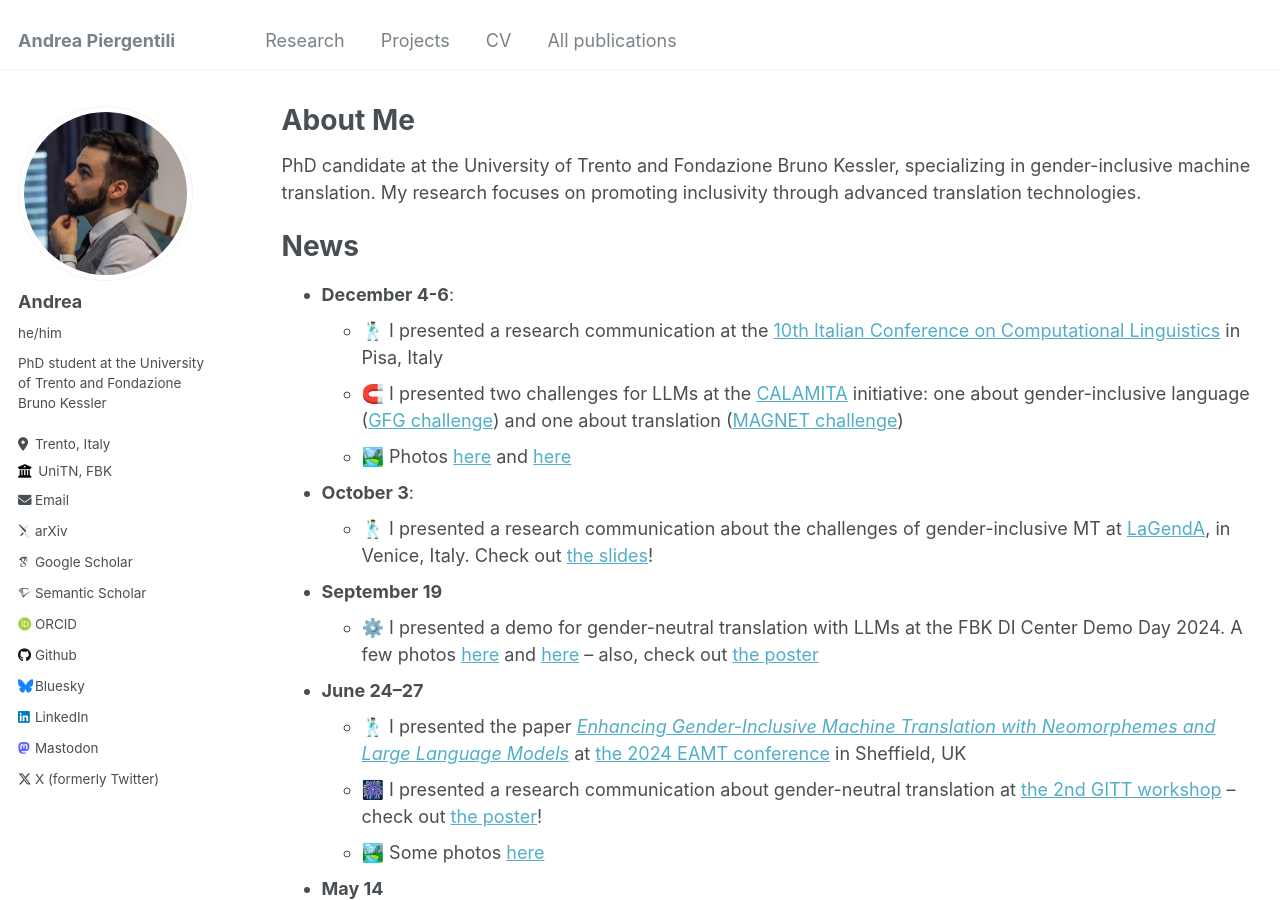
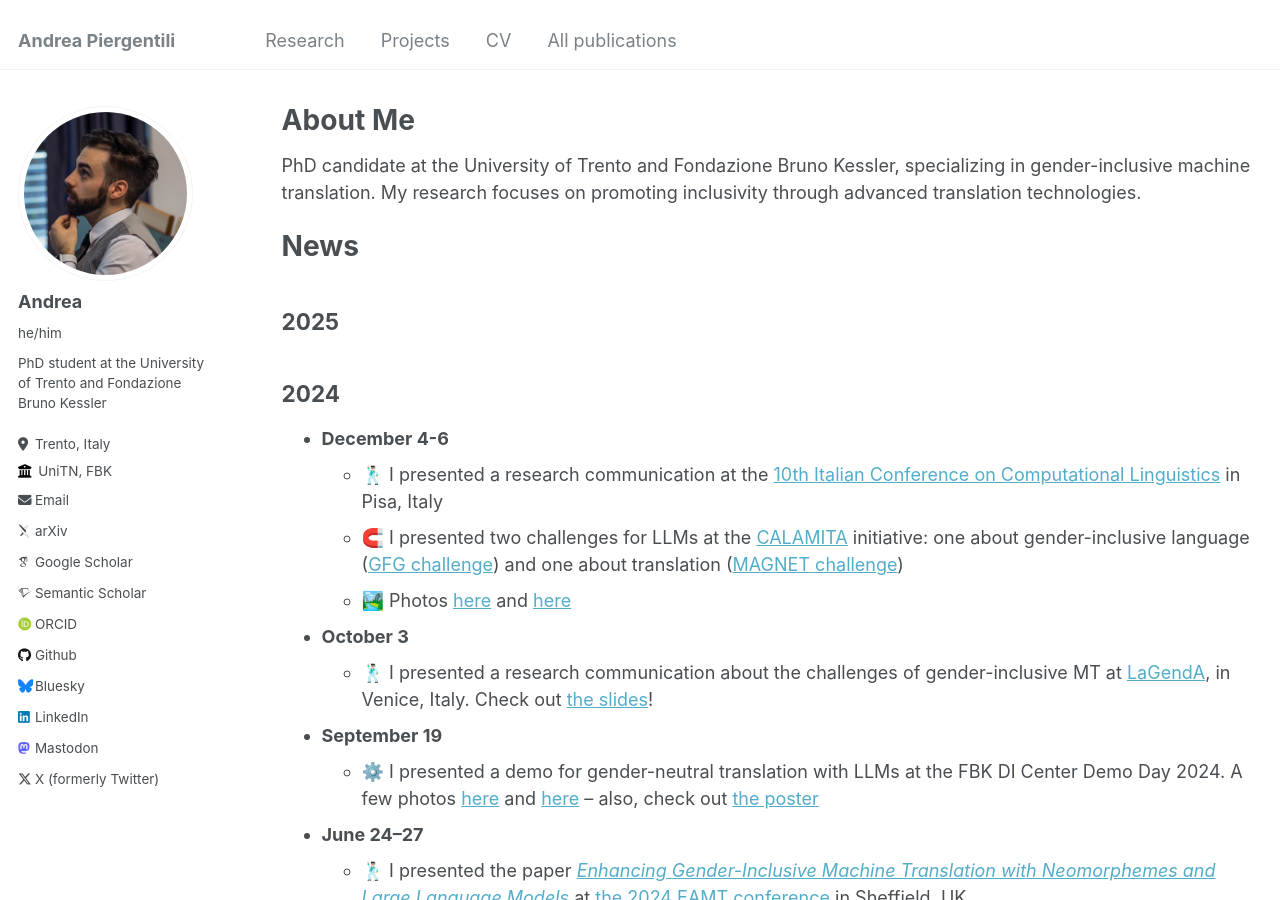
Before and after one commit to apierg/apierg.github.io, a Jekyll site: the page built from _pages/about.md, in a window 1280 px wide and 900 px high. Built offline with Jekyll 4.4.1, drawn with Linux system fonts in a browser that asks for light colours; some web fonts are replaced.

Commit message:
style improvements

```diff
--- a/_pages/about.md
+++ b/_pages/about.md
@@ -12,11 +12,14 @@ gender-inclusive machine translation.
 My research focuses on promoting inclusivity through advanced translation technologies.
 
 # News
-* **December 4-6**:
+## 2025
+
+## 2024
+* **December 4-6**
   * 🕺🏻 I presented a research communication at the [10th Italian Conference on Computational Linguistics](https://clic2024.ilc.cnr.it/) in Pisa, Italy
   * 🧲 I presented two challenges for LLMs at the [CALAMITA](https://clic2024.ilc.cnr.it/calamita/) initiative: one about gender-inclusive language ([GFG challenge](https://clic2024.ilc.cnr.it/wp-content/uploads/2024/12/122_calamita_long.pdf)) and one about translation ([MAGNET challenge](https://clic2024.ilc.cnr.it/wp-content/uploads/2024/12/120_calamita_long.pdf))
   * 🏞️ Photos [here](https://bsky.app/profile/fbk-mt.bsky.social/post/3lcki67pz5s24) and [here](https://bsky.app/profile/fbk-mt.bsky.social/post/3lcnlpn5ldc2b)
-* **October 3**:
+* **October 3**
   * 🕺🏻 I presented a research communication about the challenges of gender-inclusive MT at [LaGendA](https://www.unive.it/web/en/6465/home), in Venice, Italy. Check out [the slides](https://drive.google.com/file/d/1GbkF72BPl-JNf6B9qLdVxZbo6069LRke/view?usp=share_link)!
 * **September 19**
   * ⚙️ I presented a demo for gender-neutral translation with LLMs at the FBK DI Center Demo Day 2024. A few photos [here](https://x.com/fbk_mt/status/1836677227464851674) and [here](https://x.com/fbk_mt/status/1837074648334270832) – also, check out [the poster](https://drive.google.com/file/d/1OJD1nLL0XfE8qwlsOu9HWJNE4ZXZH4V1/view?usp=sharing)
```
